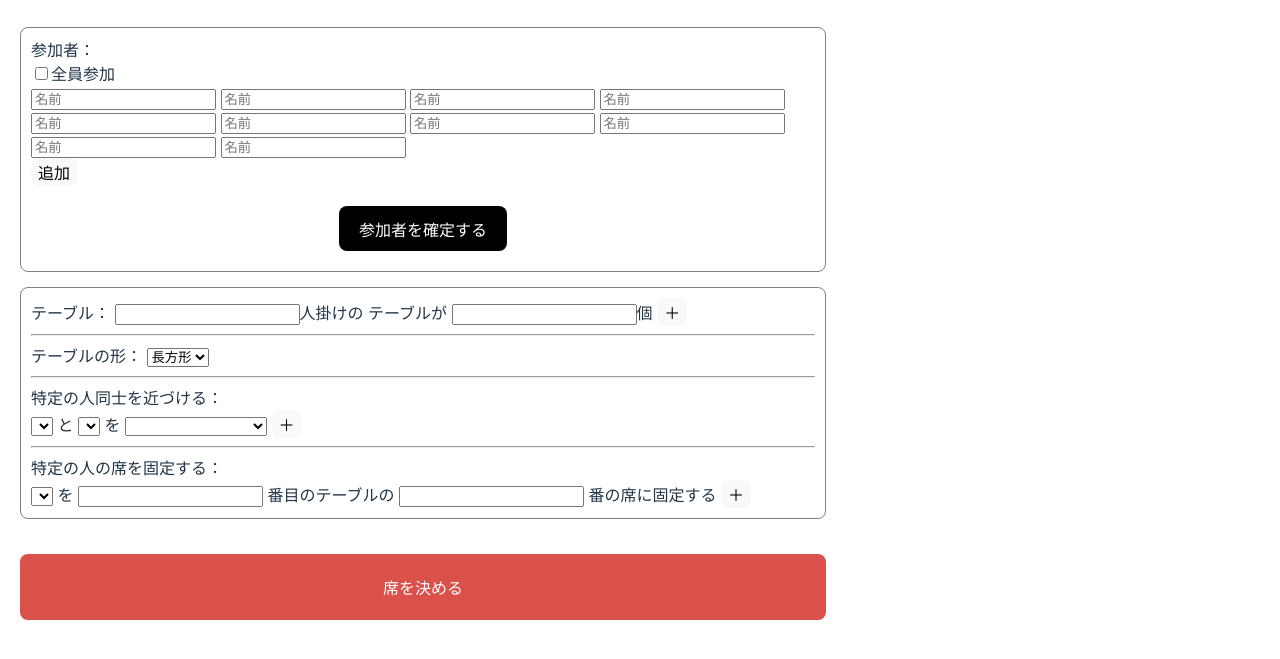
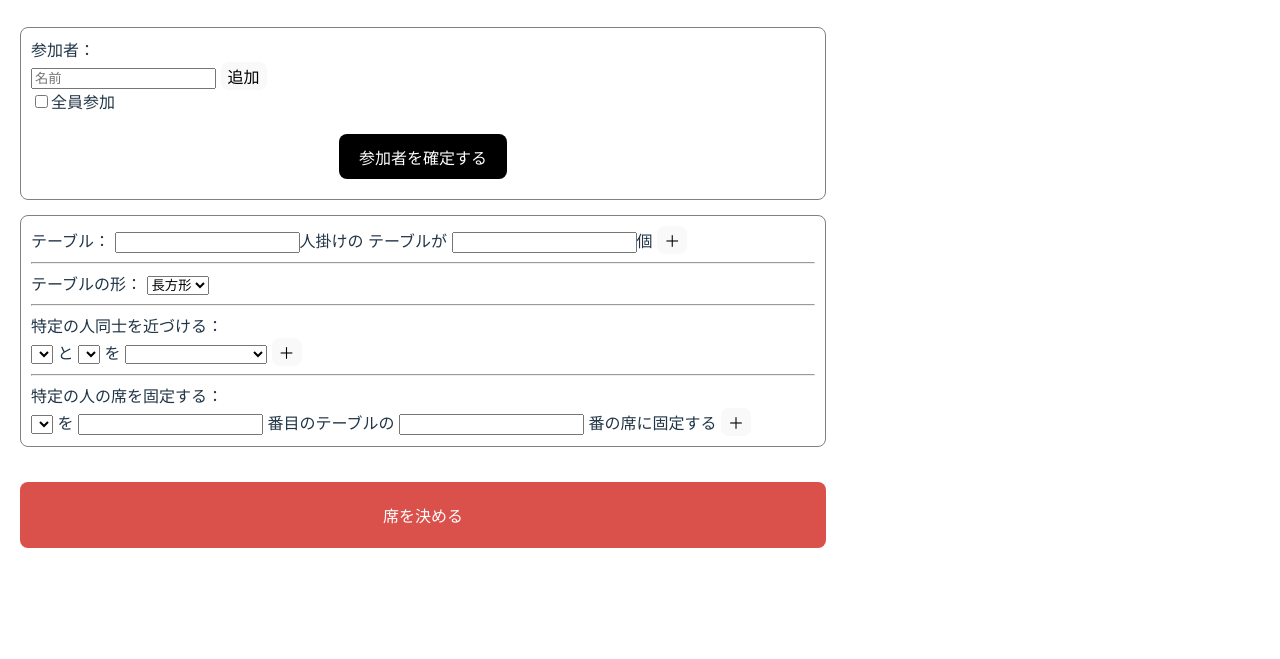
Before and after one commit to hikachiba/kensyu24_sekigime, a website built with Vite: page index.html in a window 1280 px wide. Shown: the part 51-710 px from the top of the page. Built offline with nearby package versions, Linux system fonts and the light colour scheme.

Commit message:
入力フォームの変更

```diff
--- a/index.html
+++ b/index.html
@@ -16,25 +16,14 @@
           <div class="condition">
             <label>参加者：</label>
             <div>
+              <div id="inputForms">
+                <input type="text" class="employeeName" placeholder="名前">
+                <button id="addEmployeesBtn">追加</button>
+              </div>
+
               <label for="checkAll">
                 <input id="checkAll" type="checkbox" name="participants" value="all">全員参加
               </label>
-
-              <!-- 入力フォームテスト -->
-              <div id="inputForms">
-                <input type="text" class="employeeName" placeholder="名前">
-                <input type="text" class="employeeName" placeholder="名前">
-                <input type="text" class="employeeName" placeholder="名前">
-                <input type="text" class="employeeName" placeholder="名前">
-                <input type="text" class="employeeName" placeholder="名前">
-                <input type="text" class="employeeName" placeholder="名前">
-                <input type="text" class="employeeName" placeholder="名前">
-                <input type="text" class="employeeName" placeholder="名前">
-                <input type="text" class="employeeName" placeholder="名前">
-                <input type="text" class="employeeName" placeholder="名前">
-              </div>
-              <button id="addEmployeesBtn">追加</button>
-
               <div id="member"></div>
             </div>
             <div class="btnContainer">
```
